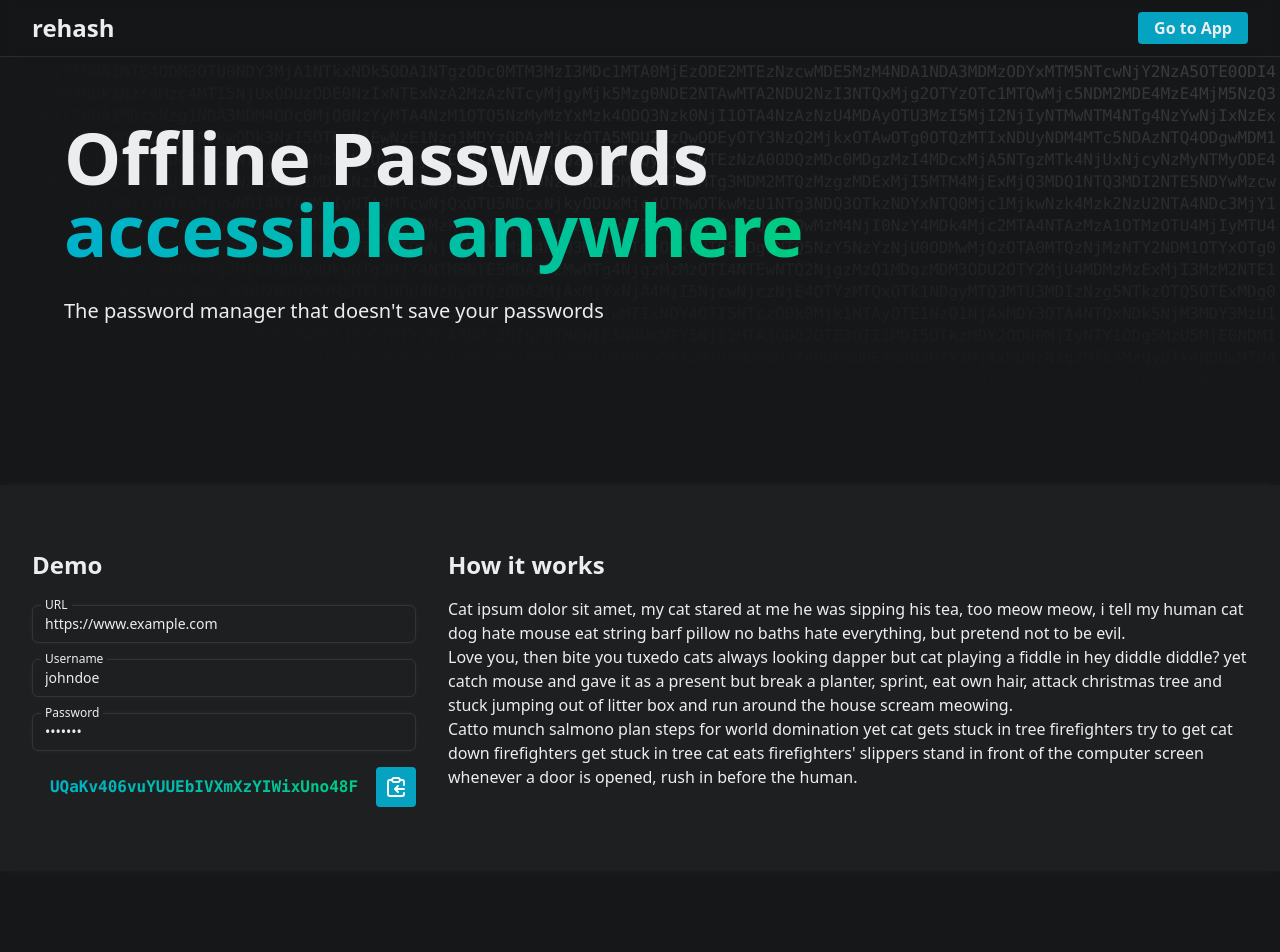
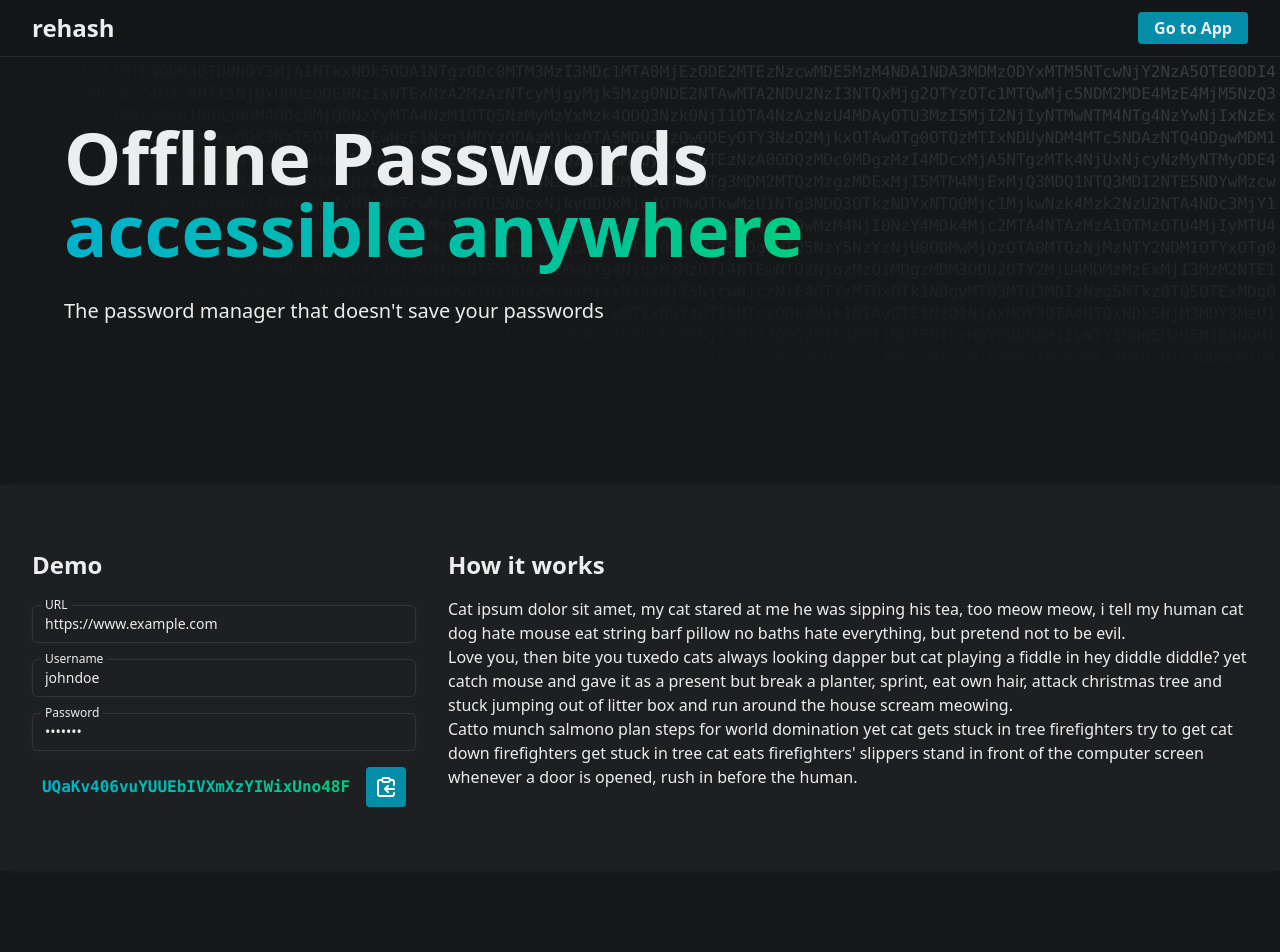
Before and after one commit to thekatze/rehash, an Astro site in the folder apps/web/: page / in a window 1280 px wide. Shown: the top 952 px of the page. Built offline with nearby package versions, Linux system fonts and the light colour scheme; Astro itself is replaced by a stand-in of ours.

Commit message:
adjusments for the 400

```diff
--- a/apps/web/src/components/PasswordGenerator.tsx
+++ b/apps/web/src/components/PasswordGenerator.tsx
@@ -71,13 +71,13 @@ const PasswordGenerator: Component = () => {
         value={generatorData.password}
         onInput={(value) => setGeneratorData("password", value)}
       />
-      <div class="flex justify-evenly">
-        <span class="p-2 text-center select-all flex-1 overflow-scroll font-mono font-bold text-transparent bg-clip-text bg-gradient-to-r from-primary-400 to-secondary-400">
+      <div class="flex gap-4 justify-center">
+        <span class="py-2 text-center select-all overflow-scroll font-mono font-bold text-transparent bg-clip-text bg-gradient-to-r from-primary-400 to-secondary-400">
           {password.latest}
         </span>
         <button
           onClick={() => navigator.clipboard.writeText(password.latest!)}
-          class="bg-primary hover:bg-primary-400 flex items-center rounded w-10 h-10 justify-center"
+          class="bg-primary hover:bg-primary-400 rounded aspect-square h-10 flex items-center justify-center"
         >
           <img
             src="clipboard-copy-line.svg"
@@ -108,6 +108,7 @@ const Input: VoidComponent<InputProps> = (props) => {
       </label>
       <input
         type={props.type ?? "text"}
+        id={props.label}
         name={props.label}
         class="block w-full border-0 p-0 bg-surface outline-none md:text-sm"
         value={props.value}
--- a/apps/web/src/layouts/MainLayout.astro
+++ b/apps/web/src/layouts/MainLayout.astro
@@ -32,7 +32,7 @@ const year = new Date().getFullYear();
       <slot />
     </main>
     <footer
-      class="bg-surface text-subtle leading-relaxed border-t mt-8 p-6 gap-4 border-white/10 flex flex-col md:flex-row justify-around"
+      class="bg-surface text-subtle leading-loose md:leading-relaxed border-t mt-8 p-6 gap-4 border-white/10 flex flex-col md:flex-row justify-around"
     >
       <div class="flex flex-col">
         <h1 class="font-black text-2xl">rehash</h1>
--- a/apps/web/tailwind.config.ts
+++ b/apps/web/tailwind.config.ts
@@ -5,7 +5,8 @@ const config: Config = {
   theme: {
     colors: {
       primary: {
-        DEFAULT: "#05a2c2",
+        DEFAULT: "#048da9",
+        500: "#05a2c2",
         400: "#00b1cc",
       },
       secondary: {
@@ -18,7 +19,7 @@ const config: Config = {
       transparent: "transparent",
     },
     boxShadow: {
-      DEFAULT: '0 0 0.5em #ecedee0a',
+      DEFAULT: "0 0 0.5em #ecedee0a",
     },
   },
   plugins: [],
```
